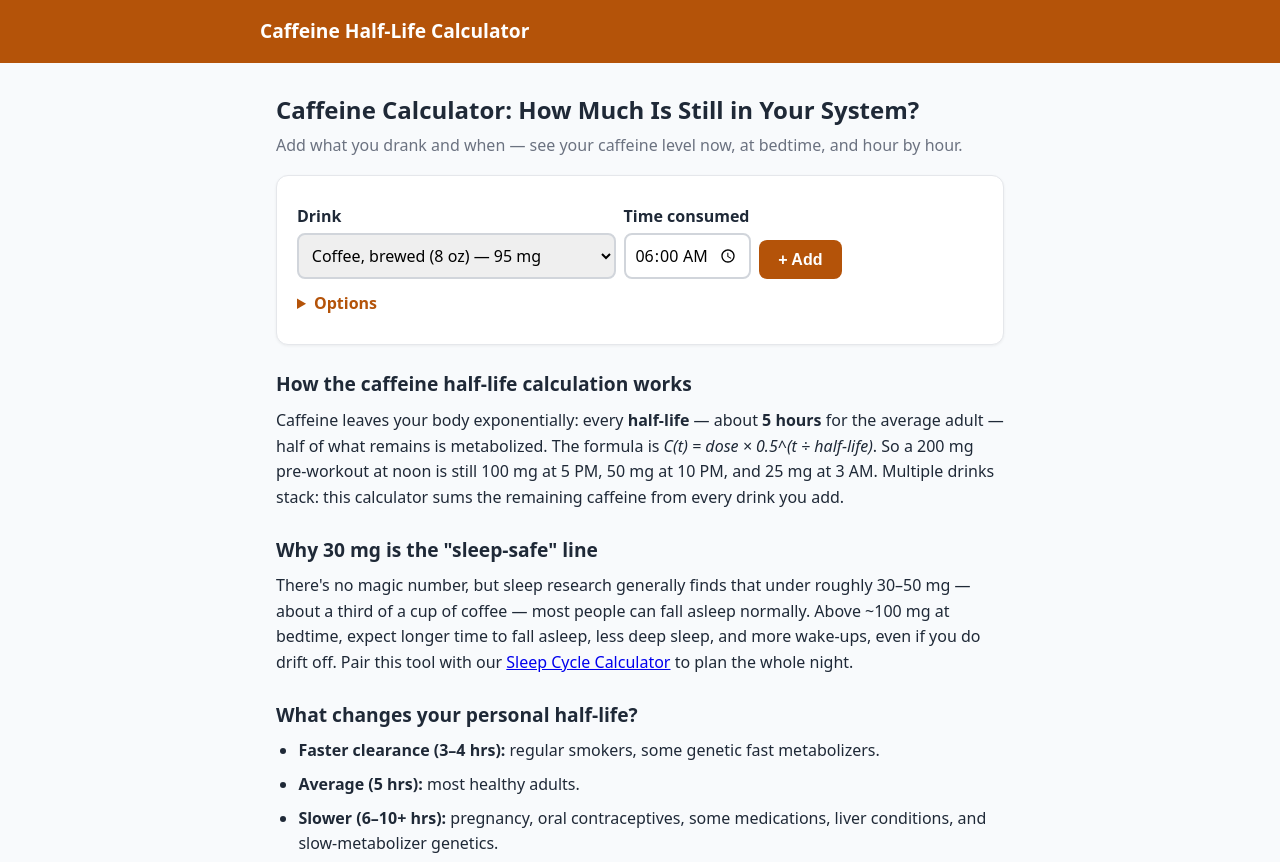
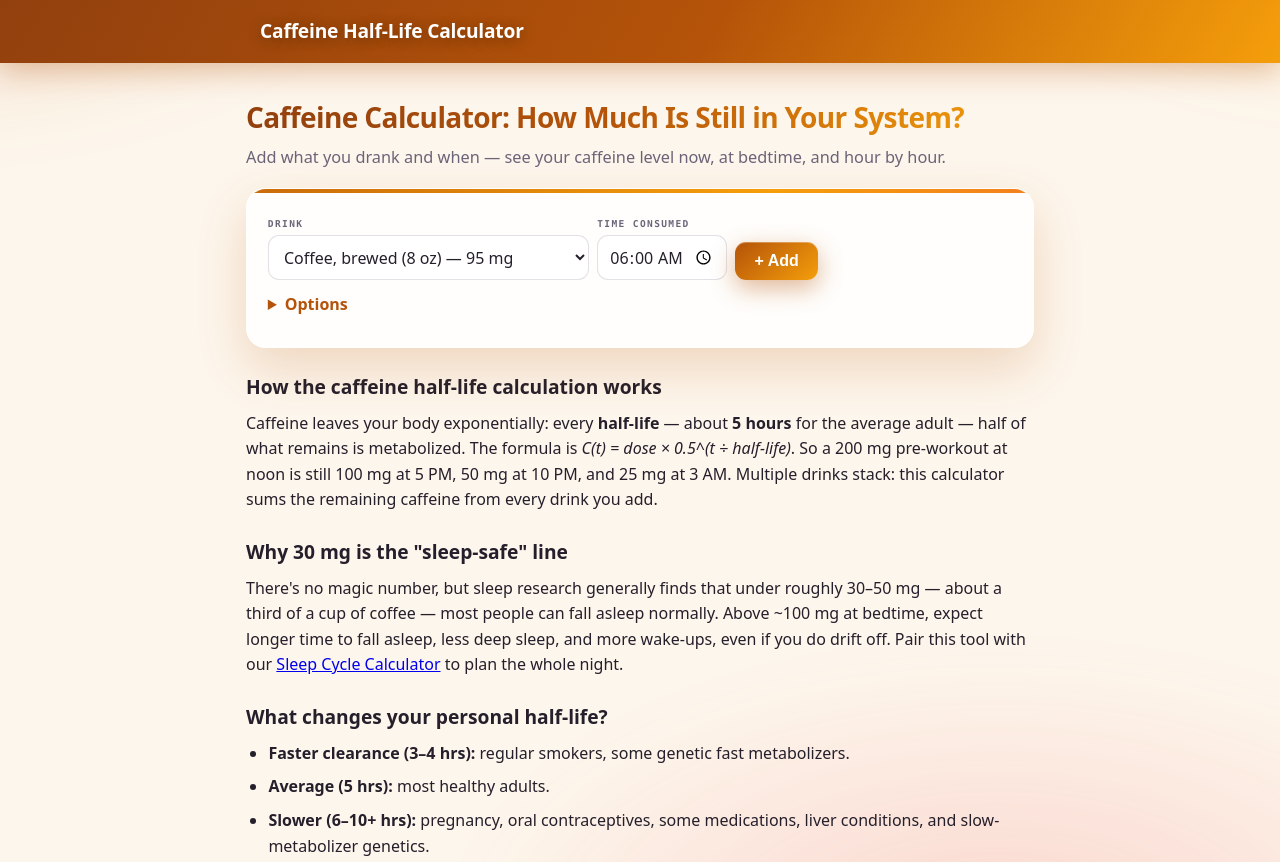
Before and after one commit to stonemanenterprisesllc-droid/caffeine-calculator, a plain HTML site: page index.html in a window 1280 px wide. Shown: the top 862 px of the page. Drawn offline with Linux system fonts and the light colour scheme.

Commit message:
Redesign: colour, depth and motion
Theme layer APPENDED below the existing CSS so every site-specific layout rule survives. No JavaScript or markup changed.

Co-Authored-By: Claude Opus 5 <noreply@anthropic.com>

```diff
--- a/index.html
+++ b/index.html
@@ -5,6 +5,7 @@
 <meta name="viewport" content="width=device-width, initial-scale=1">
 <title>Caffeine Half-Life Calculator — How Much Caffeine Is Left in Your System?</title>
 <meta name="description" content="Free caffeine half-life calculator. Add your coffee, tea, or energy drinks and see how much caffeine is still in your body now, at bedtime, and hour by hour.">
+<meta name="theme-color" content="#92400e">
 <link rel="canonical" href="https://caffeine.clickabletools.com/">
 <style>
 :root{--accent:#b45309;--accent-dark:#92400e}
@@ -47,6 +48,107 @@ article p,article li{margin:.5rem 0}
 article ul{padding-left:1.4rem}
 footer{max-width:760px;margin:2rem auto;padding:1rem;font-size:.85rem;color:#6b7280;border-top:1px solid #e5e7eb}
 footer a{color:#6b7280;margin-right:1rem}
+/* ===THEME-LAYER-BEGIN=== */
+/* ═══ Theme layer (added 2026-08-02) ══════════════════════════════════════════
+   APPENDED, never replacing what is above it. Every site has its own layout CSS
+   for its own tool — puzzle grids, handwriting rows, decay charts, time cards —
+   and that must survive untouched. These rules come later in the cascade, so
+   they restyle only the SHARED chrome: page, header, headline, the tool card,
+   buttons, fields and results.
+
+   The tool card stays LIGHT on purpose. Site-specific children below assume a
+   light background and set their own dark text; flipping the container dark
+   would leave dark-on-dark, which is unreadable.                             */
+:root{
+  --accent:#b45309;--accent-dark:#92400e;--pop:#f59e0b;--pop2:#ef4444;
+  --ink2:#241f2b;--dim2:#6b6478;--line2:rgba(40,30,60,.13);
+  --mono2:ui-monospace,"SF Mono",Menlo,Consolas,monospace;
+}
+body{background:#fdf6ec;color:var(--ink2);-webkit-font-smoothing:antialiased;
+  overflow-x:hidden;position:relative}
+/* Three coloured lights drifting behind the page. */
+body::before{content:"";position:fixed;inset:-20%;z-index:-2;pointer-events:none;
+  background:
+    radial-gradient(42% 36% at 10% 4%,rgba(180,83,9,.20),transparent 66%),
+    radial-gradient(40% 34% at 92% 2%,rgba(245,158,11,.22),transparent 66%),
+    radial-gradient(48% 40% at 70% 98%,rgba(239,68,68,.18),transparent 64%);
+  filter:blur(26px);animation:bgdrift 26s ease-in-out infinite alternate}
+@keyframes bgdrift{
+  0%{transform:translate3d(0,0,0) scale(1)}
+  100%{transform:translate3d(-2%,2%,0) scale(1.07)}
+}
+@media(prefers-reduced-motion:reduce){
+  *,*::before,*::after{animation-duration:.001ms!important;
+    animation-iteration-count:1!important;transition-duration:.001ms!important}
+}
+
+header{background:linear-gradient(120deg,var(--accent-dark),var(--accent) 55%,var(--pop));
+  box-shadow:0 8px 30px rgba(180,83,9,.34);position:relative;z-index:1}
+header a{font-weight:800;letter-spacing:-.2px;text-shadow:0 2px 14px rgba(0,0,0,.35)}
+main{max-width:820px}
+h1{font-size:1.75rem;letter-spacing:-.6px;font-weight:800;margin:1rem 0 .3rem;
+  background:linear-gradient(96deg,var(--accent-dark),var(--accent) 45%,var(--pop));
+  -webkit-background-clip:text;background-clip:text;color:transparent}
+.tagline{color:var(--dim2);font-size:1.02rem;margin-bottom:1.1rem}
+
+/* The tool card — lit from the top edge, lifted off the page. */
+.tool{position:relative;background:rgba(255,255,255,.86);
+  backdrop-filter:blur(14px) saturate(150%);-webkit-backdrop-filter:blur(14px) saturate(150%);
+  border:1px solid rgba(255,255,255,.7);border-radius:20px;padding:1.3rem;
+  box-shadow:0 20px 50px rgba(180,83,9,.20),0 2px 0 rgba(255,255,255,.9) inset;
+  overflow:hidden;animation:cardin .5s cubic-bezier(.2,.85,.25,1) both}
+.tool::before{content:"";position:absolute;left:0;right:0;top:0;height:4px;
+  background:linear-gradient(90deg,var(--accent),var(--pop),var(--pop2),var(--accent));
+  background-size:300% 100%;animation:sheen 9s linear infinite}
+@keyframes sheen{to{background-position:300% 0}}
+@keyframes cardin{from{opacity:0;transform:translateY(14px)}to{opacity:1;transform:none}}
+
+label,.opts label{font:800 9.5px/1.35 var(--mono2);letter-spacing:1.4px;
+  text-transform:uppercase;color:var(--dim2)}
+input,select,textarea{border:1px solid var(--line2);border-radius:11px;padding:.62rem .7rem;
+  font-family:inherit;background:#fff;color:var(--ink2);
+  transition:border-color .18s,box-shadow .18s}
+input:focus,select:focus,textarea:focus{outline:none;border-color:var(--accent);
+  box-shadow:0 0 0 3px rgba(180,83,9,.18)}
+
+/* Buttons: gradient, lift, glow, and a sheen that sweeps across on hover. */
+.btn,.actionbtn{position:relative;overflow:hidden;border:none;border-radius:11px;
+  background:linear-gradient(140deg,var(--accent),var(--pop));color:#fff;
+  font-weight:800;cursor:pointer;
+  box-shadow:0 8px 24px rgba(180,83,9,.42),inset 0 1px 0 rgba(255,255,255,.3);
+  transition:transform .12s cubic-bezier(.3,1.5,.5,1),box-shadow .2s,filter .18s}
+.btn::after,.actionbtn::after{content:"";position:absolute;top:0;left:-120%;width:60%;height:100%;
+  background:linear-gradient(100deg,transparent,rgba(255,255,255,.45),transparent);
+  transition:left .55s ease}
+.btn:hover,.actionbtn:hover{transform:translateY(-2px);background:linear-gradient(140deg,var(--accent),var(--pop));
+  box-shadow:0 14px 34px rgba(180,83,9,.58),inset 0 1px 0 rgba(255,255,255,.35)}
+.btn:hover::after,.actionbtn:hover::after{left:130%}
+.btn:active,.actionbtn:active{transform:translateY(0) scale(.97)}
+.btn.alt,.btn.noprint{background:#fff;color:var(--accent);border:1px solid rgba(180,83,9,.35);
+  box-shadow:0 4px 14px rgba(180,83,9,.14)}
+.btn.alt:hover,.btn.noprint:hover{background:rgba(180,83,9,.06);
+  box-shadow:0 10px 26px rgba(180,83,9,.22)}
+
+/* Results */
+.name-card,.item,.time-card,.preview{border-radius:12px;
+  transition:transform .18s,box-shadow .18s,border-left-color .18s;
+  animation:cardin .45s cubic-bezier(.2,.9,.3,1) both}
+.name-card{border-left:4px solid var(--accent);
+  box-shadow:0 4px 14px rgba(180,83,9,.10)}
+.name-card:hover,.item:hover,.time-card:hover{transform:translateX(4px);
+  box-shadow:0 10px 26px rgba(180,83,9,.18)}
+.name-card:hover{border-left-color:var(--pop)}
+.copybtn{border-radius:8px;font-weight:700;transition:.16s;cursor:pointer}
+.copybtn:hover{border-color:var(--accent);color:var(--accent)}
+.chip{transition:transform .15s,box-shadow .15s}
+.chip:hover{transform:translateY(-2px);box-shadow:0 6px 16px rgba(180,83,9,.22)}
+.chip.on{background:linear-gradient(140deg,var(--accent),var(--pop));color:#fff;
+  box-shadow:0 6px 18px rgba(180,83,9,.4)}
+.q,.lead{color:var(--ink2)}
+
+footer{max-width:820px}
+footer a:hover{color:var(--accent)}
+/* ===THEME-LAYER-END=== */
 </style>
 </head>
 <body>
```
